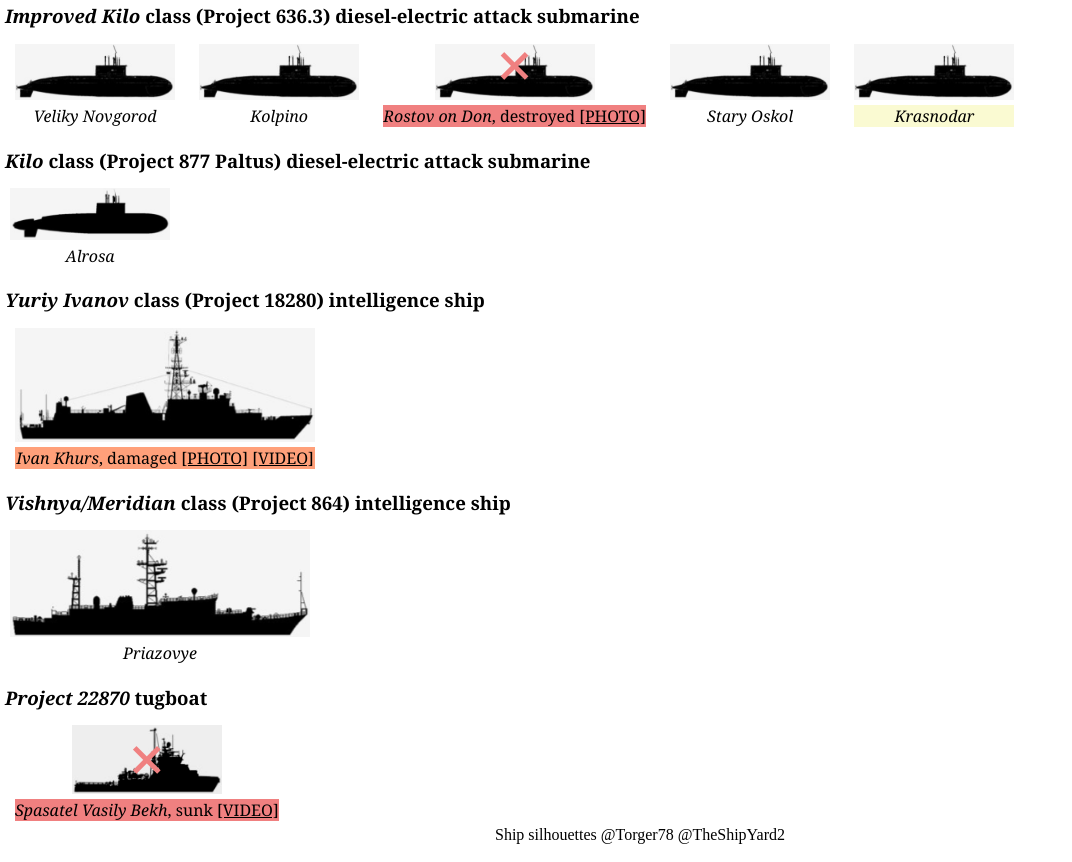
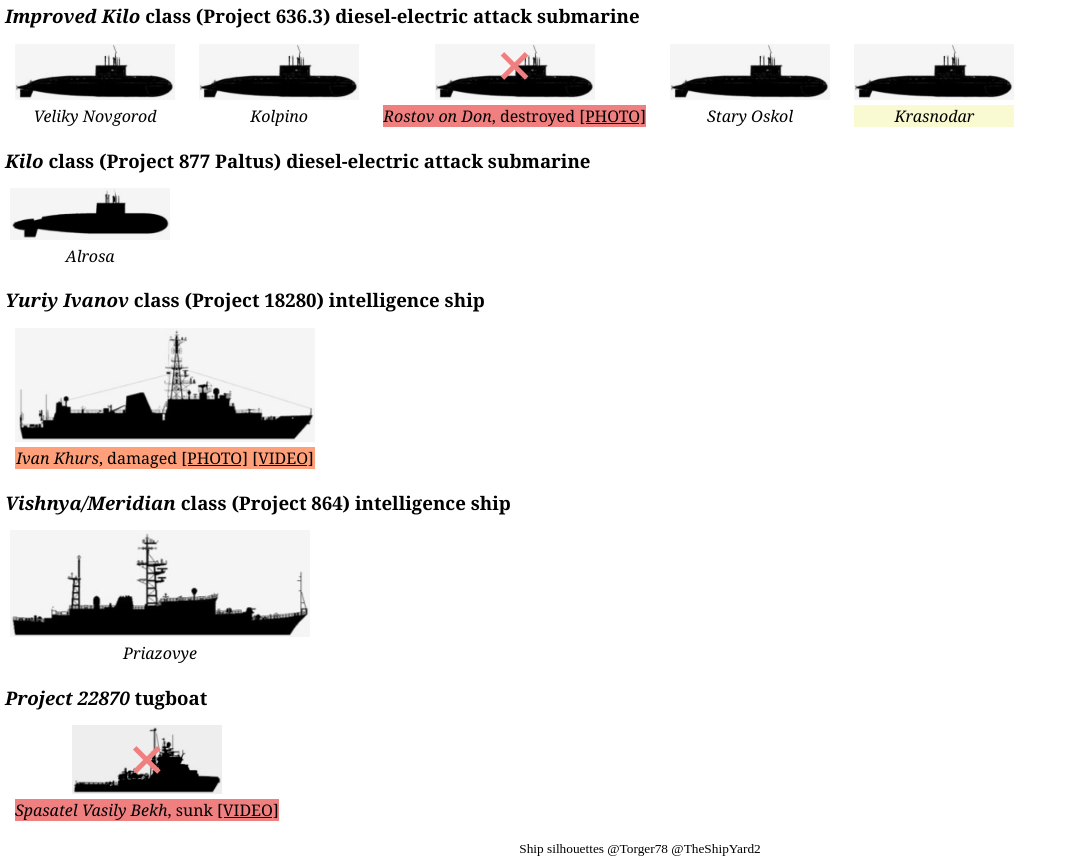
Before and after one commit to bsf-tracker/bsf-tracker.github.io, a plain HTML site: page index.html in a window 1280 px wide. Shown: the part 3389-4251 px from the top of the page, without its empty margins (0-1072 px from the left). Drawn offline with Linux system fonts and the light colour scheme.

Commit message:
Update styles.css

```diff
--- a/styles.css
+++ b/styles.css
@@ -420,6 +420,8 @@ h2 {
 
 .footer {
   margin: 0px;
+  margin-top: 15px;
   padding-bottom: 5px;
   text-align: center;
+  font-size: 10pt;
 }
```
